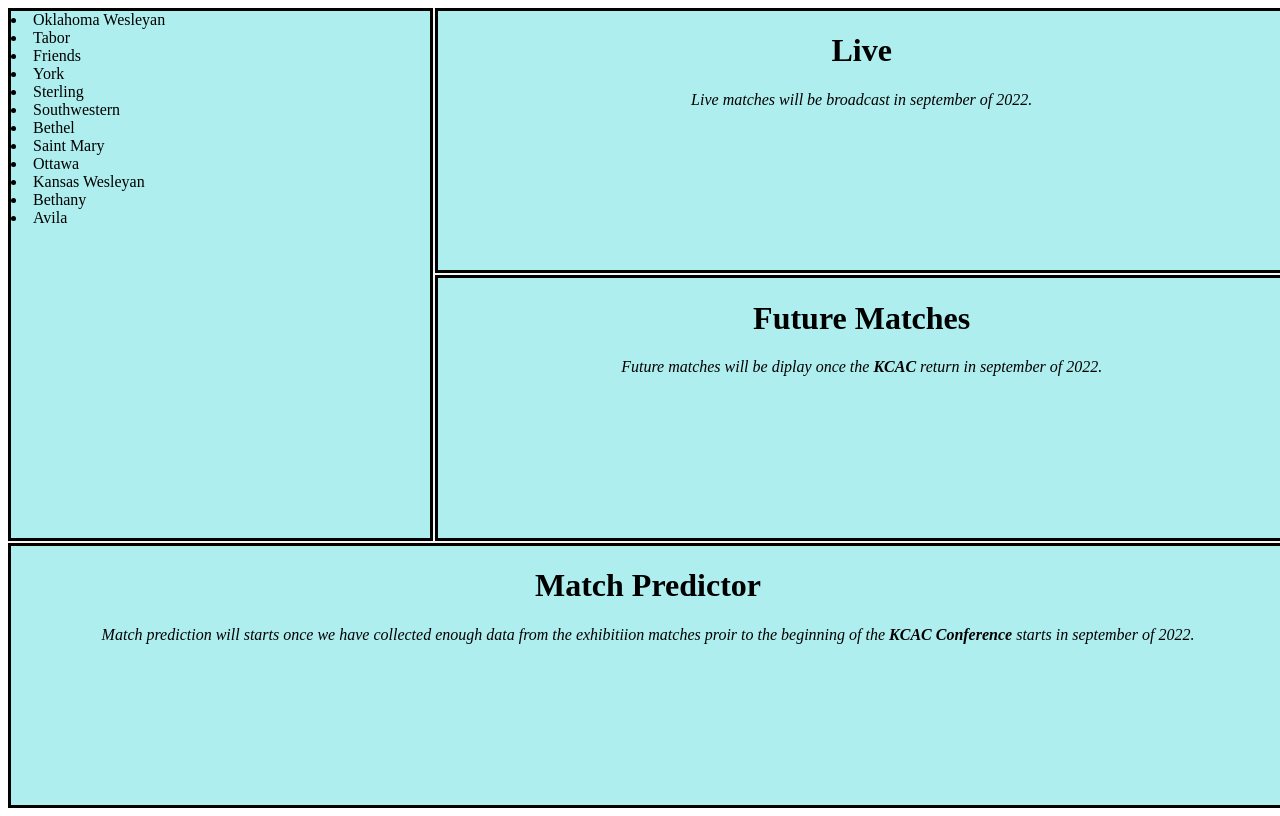
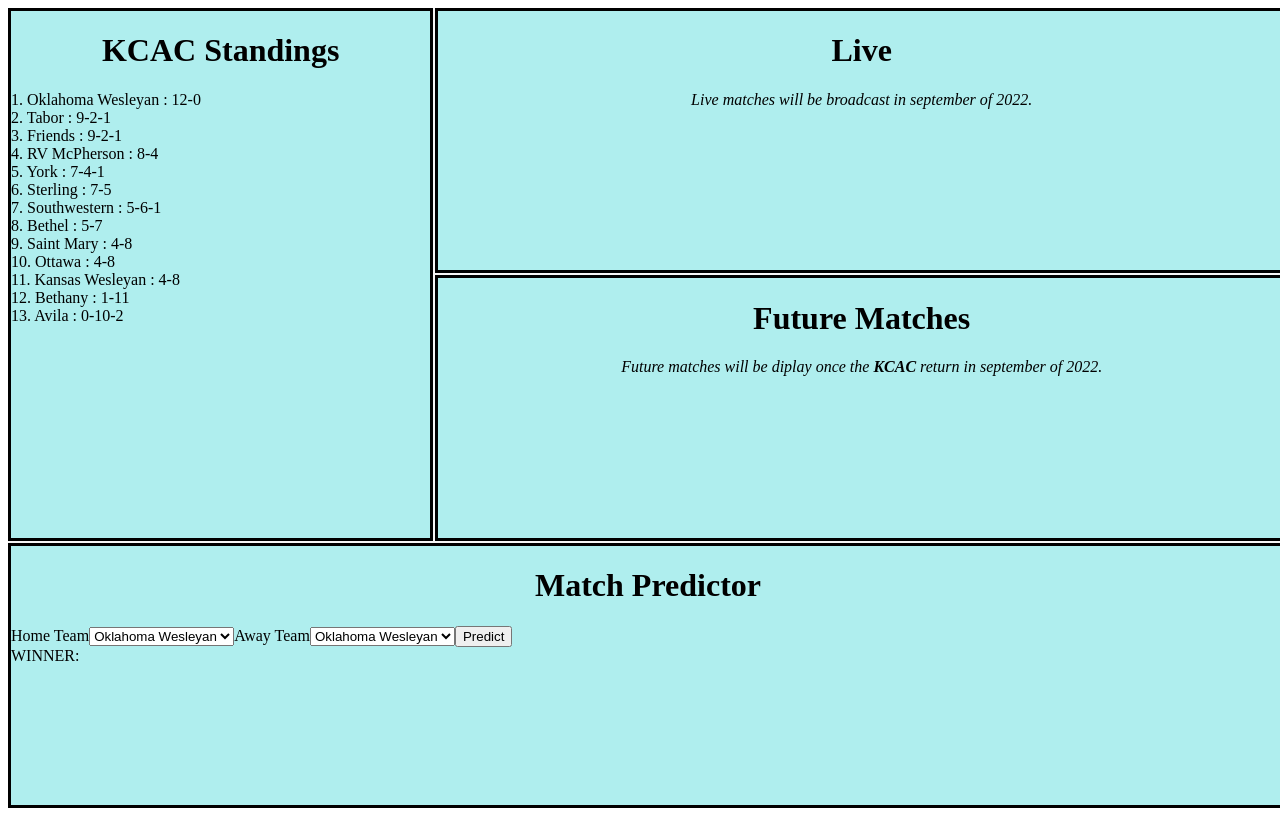
Before and after one commit to Frawatson/finalprojectfall21, a React (Create React App) app in the folder kcac-score-predictor/: page / in a window 1280 px wide. Built offline with nearby package versions, Linux system fonts and the light colour scheme.

Commit message:
prediction

```diff
--- a/kcac-score-predictor/src/App.js
+++ b/kcac-score-predictor/src/App.js
@@ -1,3 +1,5 @@
+import { createContext, useMemo, useState } from 'react';
+
 import './App.css';
 import Live from './components/Live.js';
 import KcacStanding from './components/KcacStanding';
@@ -6,12 +8,15 @@
 
 import octoparse from './mocking/octoparse.json';
 
+export const RecordContext = new createContext()
+
 function App () {
+
     const standings = [];
     standings.push(octoparse[0].Field2_text);
     standings.push(octoparse[0].Field3_text);
     standings.push(octoparse[0].Field4_text);
-    standings.push(octoparse[0].Field5_text);
+    standings.push(octoparse[0].Field5.trim('\n'));
     standings.push(octoparse[0].Field6_text);
     standings.push(octoparse[0].Field7_text);
     standings.push(octoparse[0].Field8_text);
@@ -21,10 +26,6 @@
     standings.push(octoparse[0].Field12_text);
     standings.push(octoparse[0].Field13_text);
     standings.push(octoparse[0].Field14_text);
-
-    for (let index = 0; index < standings.length; index++) {
-        console.log(standings[index])
-    }
 
     const wins = [];
     wins.push(octoparse[0].Field15)
@@ -41,20 +42,28 @@
     wins.push(octoparse[0].Time10)
     wins.push(octoparse[0].Time11)
 
+    const [ record, setRecord ] = useState([]);
     for (let index = 0; index < wins.length; index++) {
-        console.log(wins[index]);
+        record.push({
+            name: standings[index],
+            wins: wins[index],
+        });
     }
-
+    const recordContext = useMemo(() => ({
+        record, setRecord
+    }), [ record, setRecord ]);
+    console.log('RECORD', record);
 
     return(
         <div className="container">
             <iframe id="kcac-data" src="https://www.kcacsports.com/"></iframe>
             {/*{document.querySelector('#kcac-data').contentWindow.document.body}*/}
-            <KcacStanding/>
-            <Live/>
-            <FutureMatches/>
-            <MatchPredictor/>
-
+            <RecordContext.Provider value={ recordContext }>
+                <KcacStanding/>
+                <Live/>
+                <FutureMatches/>
+                <MatchPredictor/>
+            </RecordContext.Provider>
         </div>
 
     );
--- a/kcac-score-predictor/src/components/KcacStanding.js
+++ b/kcac-score-predictor/src/components/KcacStanding.js
@@ -1,11 +1,23 @@
-import React from 'react';
+import React, { useContext } from 'react';
+
+import { RecordContext } from '../App';
 
 function KcacStanding (){
-    const Teamnames = ['Oklahoma Wesleyan', 'Tabor','Friends','York','Sterling','Southwestern', 'Bethel', 'Saint Mary', 'Ottawa', 'Kansas Wesleyan', 'Bethany', 'Avila']
+    const { record, setRecord } = useContext(RecordContext);
+
     return (
         <div className="Kcac-standing">
+            <h1>
+                KCAC Standings
+            </h1>
             {
-                Teamnames.map(teamname => <li>{teamname}</li>)
+                record.map((team, index) => {
+                    return (
+                        <div>
+                            {index + 1}. {team.name} : {team.wins}
+                        </div>
+                    )
+                })
             }
         </div>
     )
--- a/kcac-score-predictor/src/components/MatchPredictor.js
+++ b/kcac-score-predictor/src/components/MatchPredictor.js
@@ -1,10 +1,81 @@
-import React from 'react';
+import React, { useContext, useRef, useState } from 'react';
+
+import { RecordContext } from '../App';
 
 const MatchPredictor = () => {
+    const { record, setRecord } = useContext(RecordContext);
+
+    const homeTeamRef = useRef();
+    const awayTeamRef = useRef();
+
+    const [ winner, setWinner ] = useState('');
+
+    const handleSubmit = () => {
+        const homeTeam = homeTeamRef.current.options[homeTeamRef.current.selectedIndex];
+        const awayTeam = awayTeamRef.current.options[awayTeamRef.current.selectedIndex];
+
+        let homeWins = '';
+        for(let i = 0; i < 2; i++) {
+            const number = +homeTeam.getAttribute('data-value').charAt(i);
+            if(+number < 10) {
+                homeWins += number;
+            }
+        }
+        const homeTeamData = {
+            name: homeTeam.text,
+            wins: +homeWins,
+        };
+
+        let awayWins = '';
+        for(let i = 0; i < 2; i++) {
+            const number = +awayTeam.getAttribute('data-value').charAt(i);
+            if(+number < 10) {
+                awayWins += number;
+            }
+        }
+        const awayTeamData = {
+            name: awayTeam.text,
+            wins: +awayWins,
+        };
+
+        if(homeWins > awayWins) {
+            setWinner(homeTeamData.name);
+        } else {
+            setWinner(awayTeamData.name);
+        }
+    }
+
     return(
         <div className="Match-Predictor">
             <h1>Match Predictor</h1>
-            <p><i>Match prediction will starts once we have collected enough data from the exhibitiion matches proir to the beginning of the <b>KCAC Conference</b> starts in september of 2022.</i></p>
+
+            <label htmlFor="home-team">
+                Home Team
+            </label>
+            <select id="home-team" ref={ homeTeamRef }>
+                { record.map(team => (
+                    <option data-value={ team.wins }>
+                        { team.name }
+                    </option>
+                ))}
+            </select>
+
+            <label htmlFor="away-team">
+                Away Team
+            </label>
+            <select id="away-team" ref={ awayTeamRef }>
+                { record.map(team => (
+                    <option data-value={ team.wins }>
+                        { team.name }
+                    </option>
+                ))}
+            </select>
+
+            <button type="submit" onClick={handleSubmit }>Predict</button>
+
+            <div className="prediction">
+                WINNER: { winner }
+            </div>
         </div>
     )
 };
```
